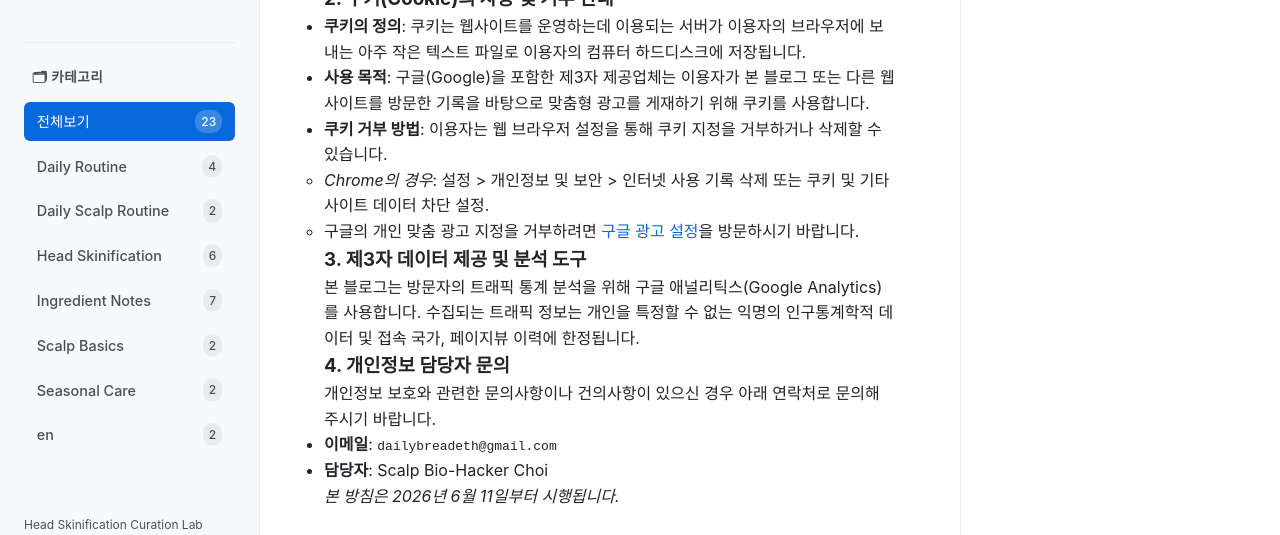
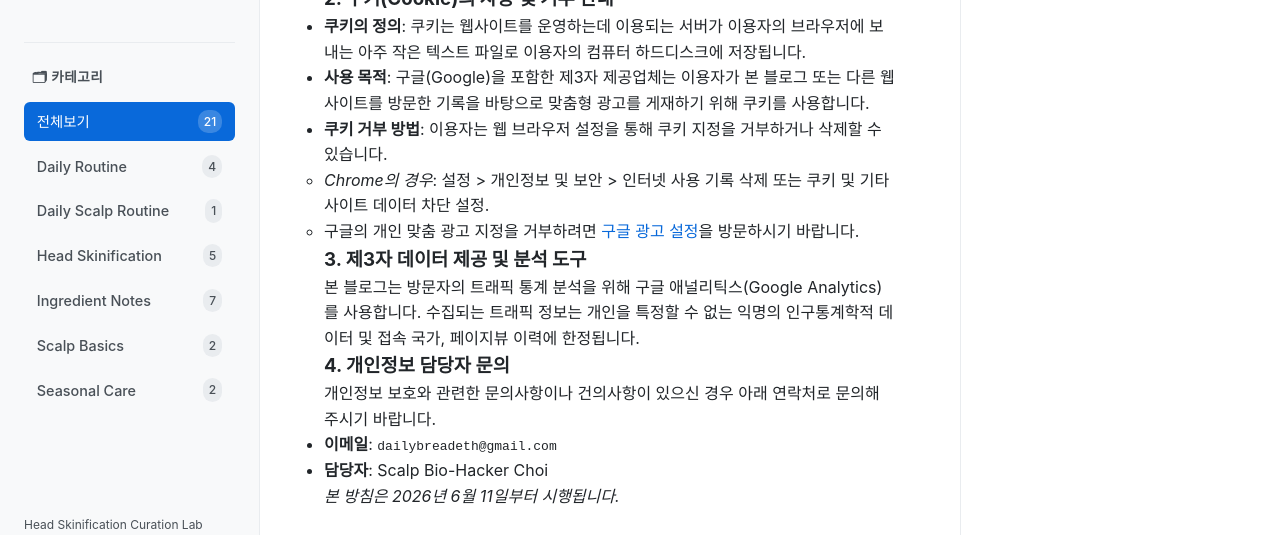
Before and after one commit to dailybreadeth-sketch/rlrl-blog, a Jekyll site: the page built from privacy.md, in a window 1280 px wide. Shown: the part 326-861 px from the top of the page. Built offline with Jekyll 4.4.1, drawn with Linux system fonts in a browser that asks for light colours.

Commit message:
style: filter out 'en' category and English posts from sidebar and main list

```diff
--- a/_layouts/default.html
+++ b/_layouts/default.html
@@ -54,17 +54,20 @@
             <div class="sidebar-section">
                 <h4 class="sidebar-section-title">🗂 카테고리</h4>
                 <div class="category-list">
+                    {% assign ko_posts = site.posts | where_exp: "item", "item.lang != 'en'" %}
                     <a href="{{ site.baseurl }}/#category-all" class="category-item active" data-category="all">
                         <span class="category-name">전체보기</span>
-                        <span class="category-count">{{ site.posts.size }}</span>
+                        <span class="category-count">{{ ko_posts.size }}</span>
                     </a>
                     {% assign sorted_categories = site.categories | sort %}
                     {% for cat in sorted_categories %}
                     {% assign cat_name = cat[0] %}
+                    {% if cat_name == 'en' %}{% continue %}{% endif %}
                     {% assign cat_slug = cat_name | slugify %}
+                    {% assign cat_ko_posts = cat[1] | where_exp: "item", "item.lang != 'en'" %}
                     <a href="{{ site.baseurl }}/#category-{{ cat_slug }}" class="category-item" data-category="{{ cat_slug }}">
                         <span class="category-name">{{ cat_name }}</span>
-                        <span class="category-count">{{ cat[1].size }}</span>
+                        <span class="category-count">{{ cat_ko_posts.size }}</span>
                     </a>
                     {% endfor %}
                 </div>
--- a/index.html
+++ b/index.html
@@ -8,6 +8,7 @@ title: Home
 
     <div class="posts-list">
         {% for post in site.posts %}
+        {% if post.lang == 'en' %}{% continue %}{% endif %}
         {% assign post_cat = post.categories | first %}
         <article class="post-card" data-category="{{ post_cat | slugify }}">
             <header class="card-header">
```
